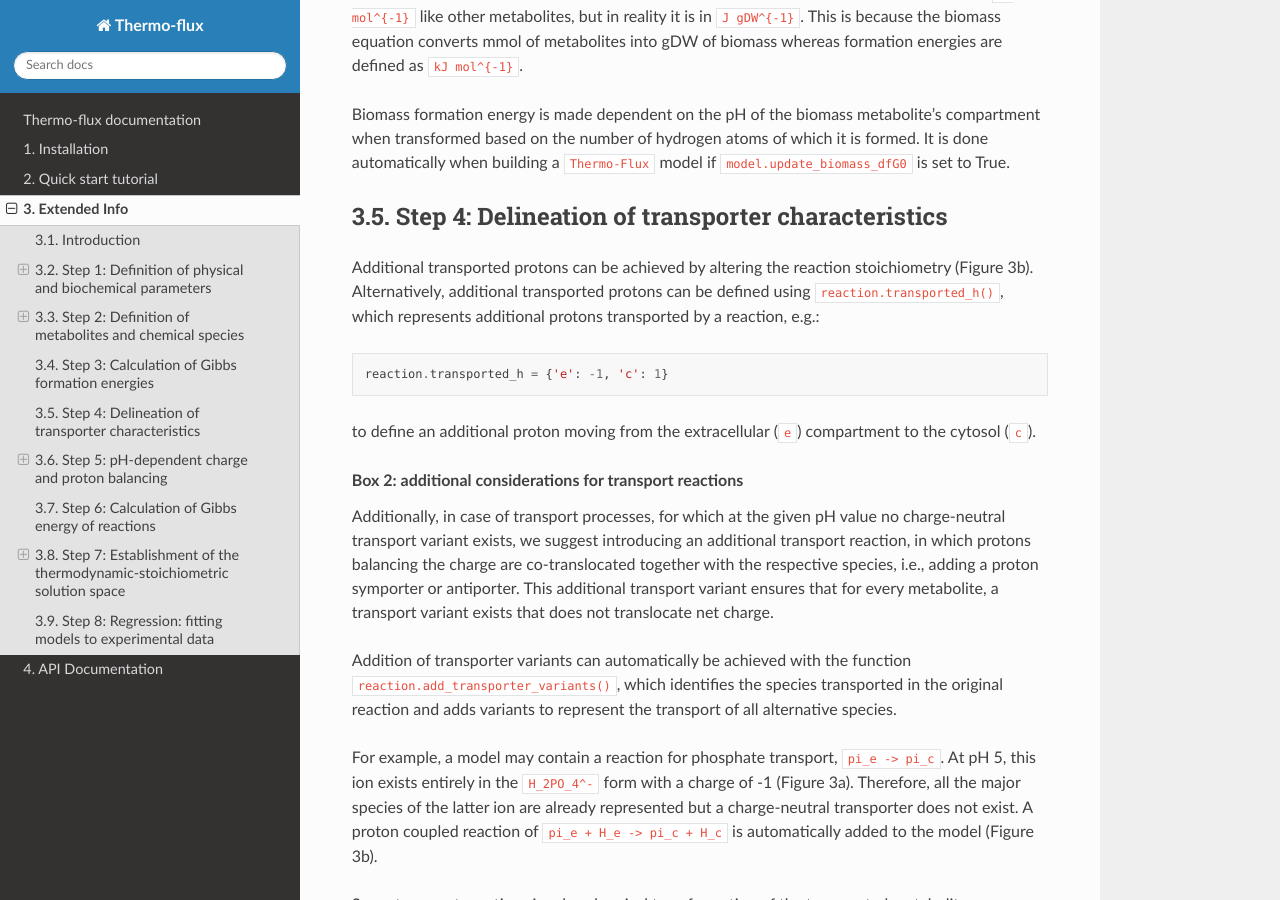
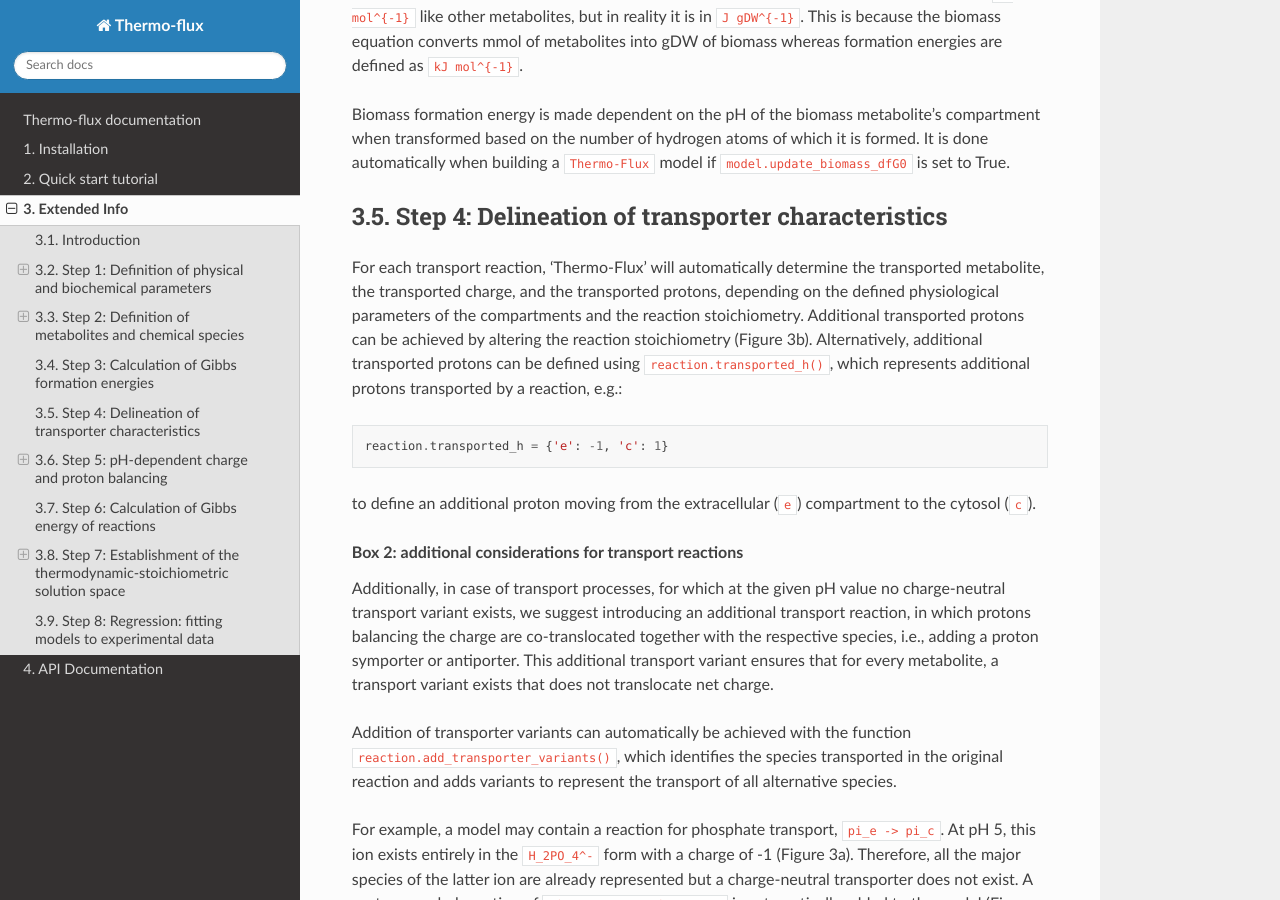
Before and after one commit to nfargier/thermoflux-rtd, a Sphinx documentation site: the page built from docs/extended_ai.rst, in a window 1280 px wide and 900 px high, scrolled down 3031 px. Built offline with Sphinx 7.4.7 and the Read the Docs theme 3.1.0, drawn with Linux system fonts in a browser that asks for light colours.

Commit message:
Update extended_ai.rst

```diff
--- a/docs/extended_ai.rst
+++ b/docs/extended_ai.rst
@@ -119,7 +119,7 @@ Biomass formation energy is made dependent on the pH of the biomass metabolite
 Step 4: Delineation of transporter characteristics
 **************************************************
 
-Additional transported protons can be achieved by altering the reaction stoichiometry (Figure 3b). Alternatively, additional transported protons can be defined using ``reaction.transported_h()``, which represents additional protons transported by a reaction, e.g.:
+For each transport reaction, ‘Thermo-Flux’ will automatically determine the transported metabolite, the transported charge, and the transported protons, depending on the defined physiological parameters of the compartments and the reaction stoichiometry. Additional transported protons can be achieved by altering the reaction stoichiometry (Figure 3b). Alternatively, additional transported protons can be defined using ``reaction.transported_h()``, which represents additional protons transported by a reaction, e.g.:
 
 ::
 
```
